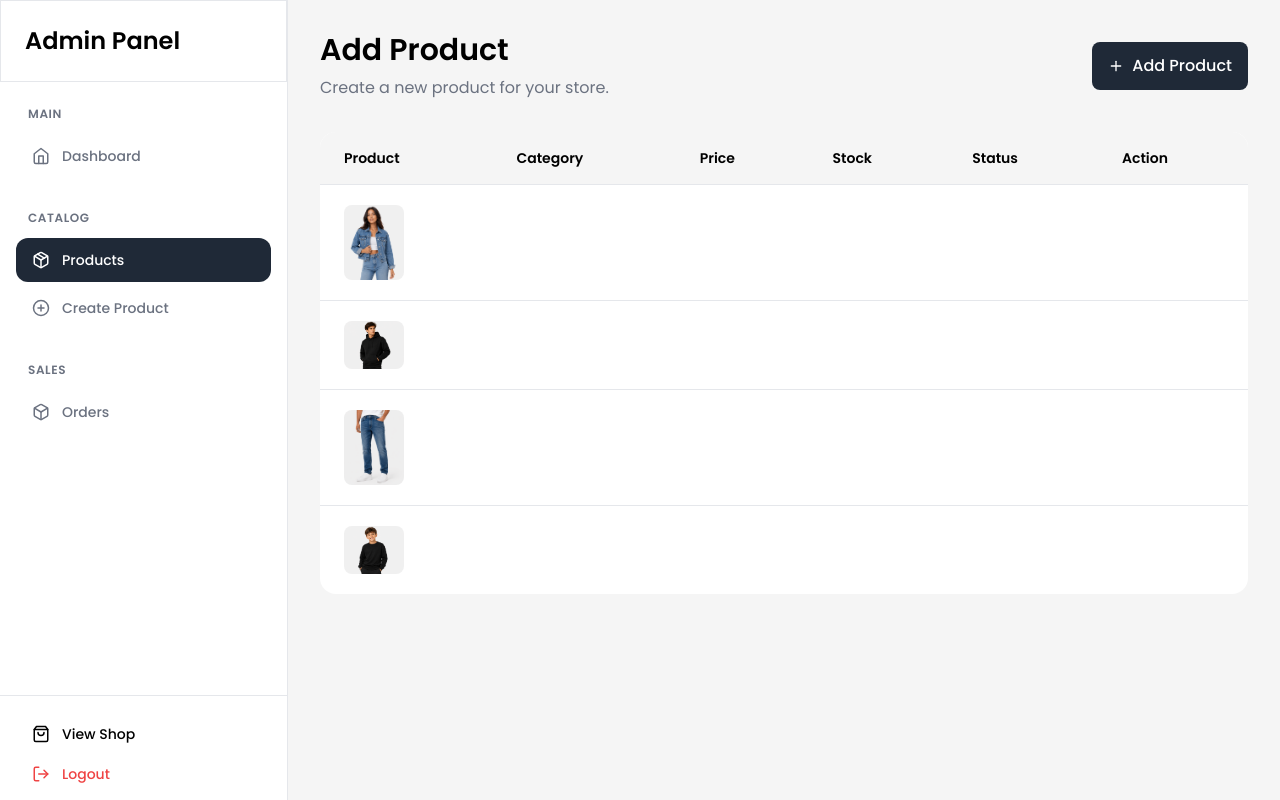
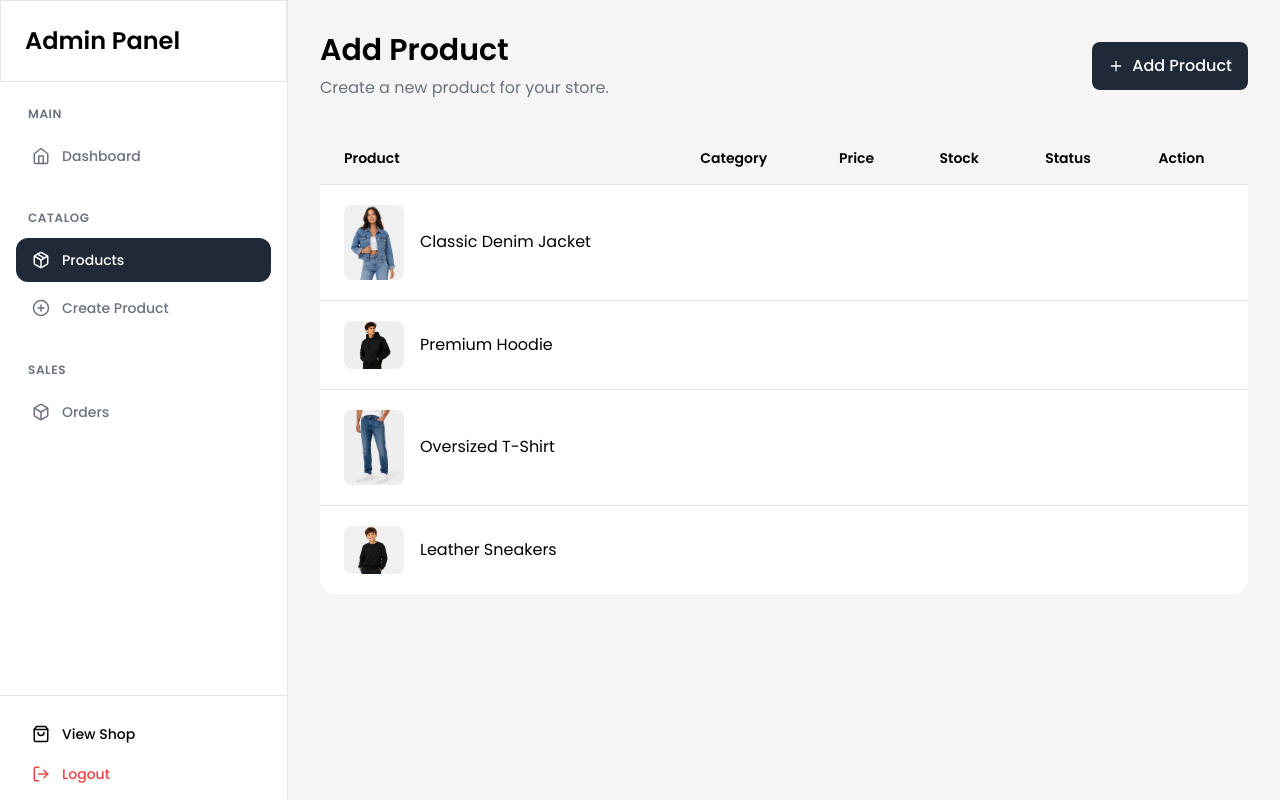
Before and after one commit to jkidera14/fashion-ecomm, a Next.js app: page /admin/products in a window 1280 px wide. Built offline with nearby package versions, Linux system fonts and the light colour scheme.

Commit message:
Admin Dashboard design

```diff
--- a/src/app/admin/products/page.tsx
+++ b/src/app/admin/products/page.tsx
@@ -98,6 +98,9 @@ export default function ProductsPage() {
                                             <div className="flex items-center gap-4">
                                                 <Image src={product.image} alt={product.name} width={60} height={70} className="rounded-lg object-cover" />
 
+                                                <p>
+                                                    {product.name}
+                                                </p>
                                             </div>
                                         </td>
                                     </tr>
```
